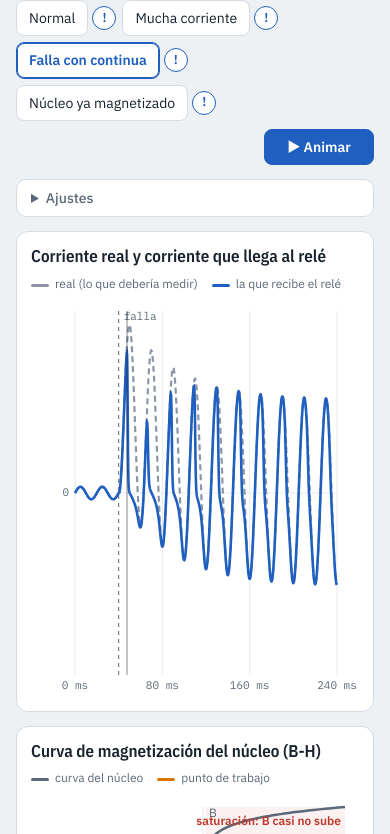
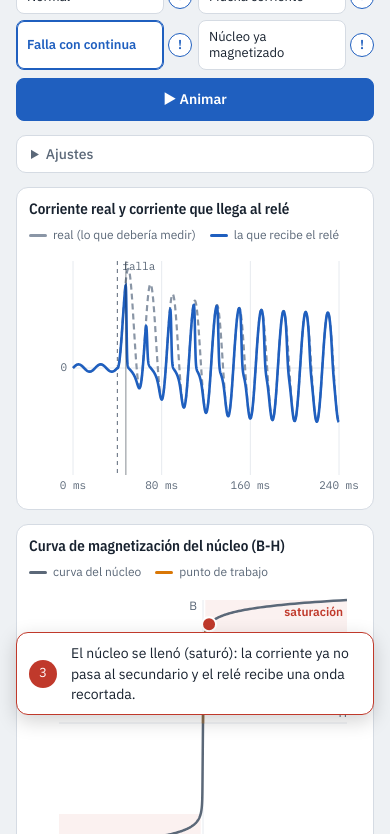
Before and after one commit to Enrique1103/Simulador-de-Saturaci-n-de-un-TC, a plain HTML site: page index.html in a window 390 px wide. Shown: the part 121-955 px from the top of the page. Drawn offline with nearby package versions, Linux system fonts and the light colour scheme.

Commit message:
Adaptar la simulación a celulares
Casos en grilla de dos columnas, botón Animar a lo ancho, gráficos más bajos
y la frase de la etapa fija abajo de la pantalla mientras se anima.

Co-Authored-By: Claude Opus 5.5 <noreply@anthropic.com>
Claude-Session: https://claude.ai/code/session_01CYite1dkF6Fq2oK55Hgttj

```diff
--- a/index.html
+++ b/index.html
@@ -64,6 +64,22 @@ canvas{width:100%;display:block}
 .msg p{margin:0;font-size:17px}
 .msg.sat{border-color:var(--sat)}
 .foot{font-size:12px;color:var(--muted);margin:0}
+@media (max-width:600px){
+  h1{font-size:23px}
+  .bar{display:grid;grid-template-columns:minmax(0,1fr);gap:8px}
+  .bar .cases{display:grid;grid-template-columns:repeat(2,minmax(0,1fr));gap:6px}
+  .case{display:flex;min-width:0;align-items:stretch}
+  .case .inf{align-self:center;flex:none}
+  .case button[data-p]{flex:1;min-width:0;text-align:left;padding:8px 10px;font-size:13px;line-height:1.25}
+  .case:nth-child(even) .pop{left:auto;right:0}
+  .spacer{display:none}
+  #go{width:100%;padding:10px}
+  #cI{height:250px} #cB{height:290px}
+  .card{padding:10px 12px}
+  .card h2{font-size:15px}
+  .msg{position:sticky;bottom:max(8px,env(safe-area-inset-bottom,0px));z-index:4;padding:10px 12px;min-height:0;box-shadow:0 6px 20px rgba(0,0,0,.18)}
+  .msg p{font-size:14px}
+}
 </style>
 
 <div class="wrap">
@@ -157,7 +173,7 @@ function drawB(n){
   // zona de saturación sombreada
   g.fillStyle=sat;g.globalAlpha=0.07;g.fillRect(X(im(KNEE)),T,Rr-X(im(KNEE)),Y(KNEE)-T);g.fillRect(L,Y(-KNEE),X(-im(KNEE))-L,B-Y(-KNEE));g.globalAlpha=1;
   g.strokeStyle=grid;g.lineWidth=1;g.beginPath();g.moveTo(X(0),T);g.lineTo(X(0),B);g.moveTo(L,Y(0));g.lineTo(Rr,Y(0));g.stroke();
-  g.font='12px '+BODY;g.fillStyle=mut;g.textAlign='right';g.fillText('H',Rr,Y(0)-6);g.textAlign='left';g.fillText('B',X(0)+6,T+10);
+  g.font='12px '+BODY;g.fillStyle=mut;g.textAlign='right';g.fillText('H',Rr,Y(0)-6);g.fillText('B',X(0)-6,T+10);
   g.textAlign='center';g.fillText('H: corriente que magnetiza el núcleo',(L+Rr)/2,h-8);
   // curva
   g.strokeStyle=mut;g.lineWidth=2.5;g.beginPath();
@@ -166,7 +182,7 @@ function drawB(n){
   g.font='600 12px '+BODY;
   g.fillStyle=mut;g.textAlign='left';g.fillText('zona lineal',X(0)+10,Y(LS*0.45));
   g.fillStyle=fl;g.fillText('codo',X(im(KNEE))+8,Y(KNEE)+16);
-  g.fillStyle=sat;g.textAlign='right';g.fillText('saturación: B casi no sube',Rr-4,Y(ym*0.98)+14);
+  g.fillStyle=sat;g.textAlign='right';g.fillText(w<520?'saturación':'saturación: B casi no sube',Rr-4,Y(ym*0.98)+14);
   // rastro del último ciclo
   const k0=Math.max(0,k-NP);g.strokeStyle=fl;g.globalAlpha=0.35;g.lineWidth=3;g.beginPath();
   for(let j=k0;j<=k;j+=2){const x=X(Math.max(-xm,Math.min(xm,im(S.x[j])))),y=Y(Math.max(-ym,Math.min(ym,S.x[j])));j===k0?g.moveTo(x,y):g.lineTo(x,y)}g.stroke();g.globalAlpha=1;
```
